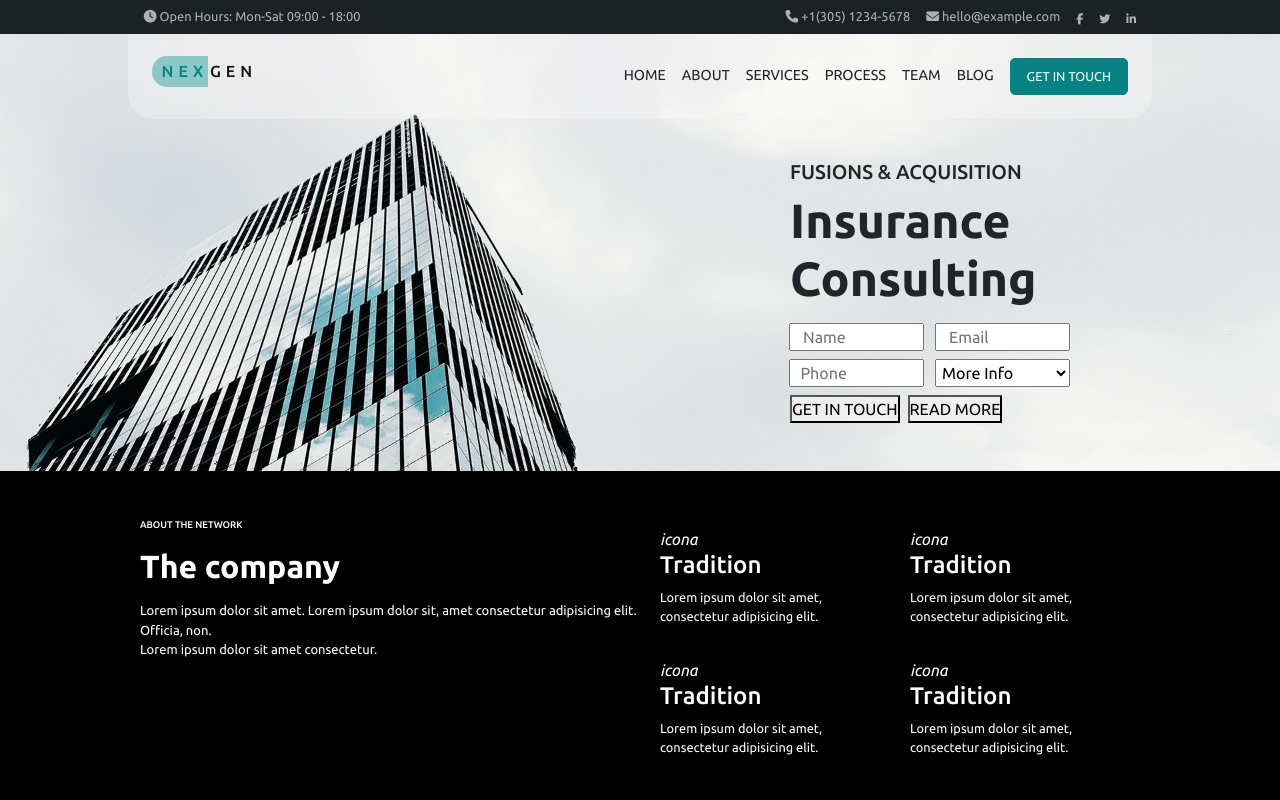
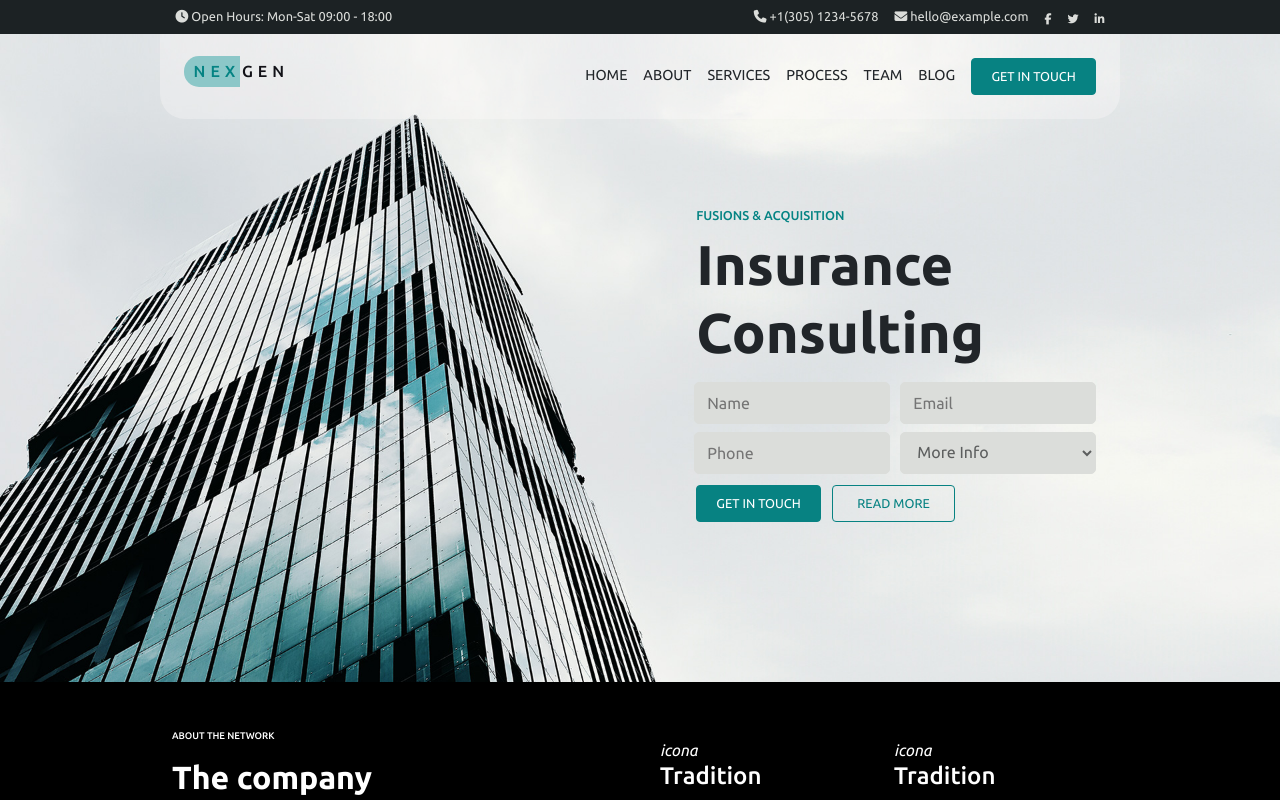
Before and after one commit to CarmineC93/proj-html-vuejs, a Vue app: page / in a window 1280 px wide. Shown: the top 800 px of the page. Built offline with nearby package versions, Linux system fonts and the light colour scheme.

Commit message:
Mockup main 1/7 section set

```diff
--- a/src/components/AppJumboForm.vue
+++ b/src/components/AppJumboForm.vue
@@ -7,23 +7,23 @@ export default {
 </script>
 
 <template>
-    <section class="jumbo pb-5" id="home">
+    <section class="jumbo" id="home">
         <div class="container d-flex justify-content-end">
             <div class="get_in_touch d-flex flex-column align-items-start " >
-                <h5>FUSIONS & ACQUISITION</h5>
+                <h6>FUSIONS & ACQUISITION</h6>
                 <h1>Insurance Consulting</h1>
                 <form class="d-flex row row-cols-2">
                     <label for="name">name</label>
                     <input class="col" type="text" id="name" placeholder="Name">
 
-                    <label for="email">name</label>
+                    <label for="email">email</label>
                     <input class="col" type="email" id="email" placeholder="Email">
 
-                    <label for="phone">name</label>
-                    <input class="col g-1" type="tel" id="phone" pattern="[0-9]{9-11}" placeholder="  Phone">
+                    <label for="phone">phone</label>
+                    <input class="col" type="tel" id="phone" pattern="[0-9]{9-11}" placeholder="Phone">
 
-                    <label for="more">name</label>
-                    <select class="col g-1 gy-1" name="more" id="more">
+                    <label for="more">more</label>
+                    <select class="col" name="more" id="more">
                         <option value="More Info">More Info</option>
                         <option value="About">About us</option>
                         <option value="Services">Services</option>
@@ -32,8 +32,8 @@ export default {
                     </select>
 
                     <div class="col d-flex flex-grow-1">
-                        <button> GET IN TOUCH</button>
-                        <button> READ MORE</button>
+                        <a href="" class="ms_btn_full"> GET IN TOUCH</a>
+                        <a href="" class="ms_btn_void"> READ MORE</a>
                     </div>
                 </form>
             </div>
@@ -42,19 +42,20 @@ export default {
 </template>
 
 <style lang="scss" scoped>
+@use "../styles/partials/variables.scss" as *;
 .jumbo{
-    padding-top: 10rem;
+    padding: 10rem 0;
     background-image: url(../assets/img/bg-6.jpg);
     background-position: top;
     background-size: cover;
     background-repeat: no-repeat;
 
     .get_in_touch{
-        width: 35%;
-        justify-content: flex-end;
-
-        form{
-            width: 300px;
+        width: 44%;
+        margin-top: 3rem;
+        h6{
+            font-size: 0.8rem;
+            color: $text-color-special;
         }
 
         label{
@@ -63,15 +64,19 @@ export default {
 
         input, select{
             width: 45%;
-            margin: 0.5rem 0 0 11px;
+            margin: 0.5rem 0 0 10px;
+            background-color: $text-color-soft;
+            color: $text-color-grey;
+            border: 1px solid $text-color-soft;
+            padding: 0.5rem 0 0.5rem 12px;
+            border-radius: 5px;
         }
 
-        button{
-            margin-right: 0.5rem;
-            margin-top: 0.5rem;
+        button, a{
+            margin: 0.7rem 0.7rem 0 0;
+
         }
     }
-
 }
 
 </style>
--- a/src/store.js
+++ b/src/store.js
@@ -30,7 +30,7 @@ export const store = reactive({
             name: "blog",
             url: "",
             active: false
-        },
+        }
     ],
     services: [
         {
--- a/src/styles/general.scss
+++ b/src/styles/general.scss
@@ -17,7 +17,7 @@ img{
 }
 
 h1{
-    font-size: 3rem;
+    font-size: 3.5rem;
     font-weight: 900;
 }
 
@@ -29,6 +29,11 @@ a{
     color: inherit;
     text-decoration: none;}
 
+a:hover{
+    // debug
+    color: rgb(0, 255, 0)
+}
+
 
 // COMMON
 
@@ -37,7 +42,7 @@ body{
 }
 
 .container{
-    width: 80%;
+    width: 75%;
     max-width: 1200px;
     margin: 0 auto;
 }
@@ -45,14 +50,20 @@ body{
 .ms_btn_full{
     color:white;
     background-color: $bg-button;
-    padding: 0.5rem 1rem;
+    padding: 0.5rem 1.2rem;
     border: 1px solid $bg-button;
-    border-radius: 5px;
+    border-radius: 4px;
     font-size: 0.8rem;
 }
 
 .ms_btn_void{
-    color:white;
+    border: 1px solid $bg-button;
+    color: $bg-button;
+    border-radius: 4px;
+    font-size: 0.8rem;
+    padding: 0.5rem 1.5rem;
+
+
 }
 
 .ms_botton-down{
@@ -91,3 +102,7 @@ body{
         font-size: small;
     }
 }
+
+input:focus-visible {
+    outline: 1px auto $bg-button;
+}
--- a/src/styles/partials/variables.scss
+++ b/src/styles/partials/variables.scss
@@ -2,9 +2,10 @@ $bg-color: #121117;
 $bg-color-header: #1c2224;
 $text-color: #ffffff;
 $text-color-special: #048383;
-$text-color-soft: #aeb0b0;
-$bg-color-secondary: #3d4955;
+$text-color-soft: #DBDDDA;
+$bg-color-secondary: #5b6875;
 $bg-color-services: #e8ecea;
 $bg-soft-green: #729fa1;
 $bg-button: #078282;
 $bg-very-soft: #8cc7c8;
+$text-color-grey: #5c5e5e;
```
